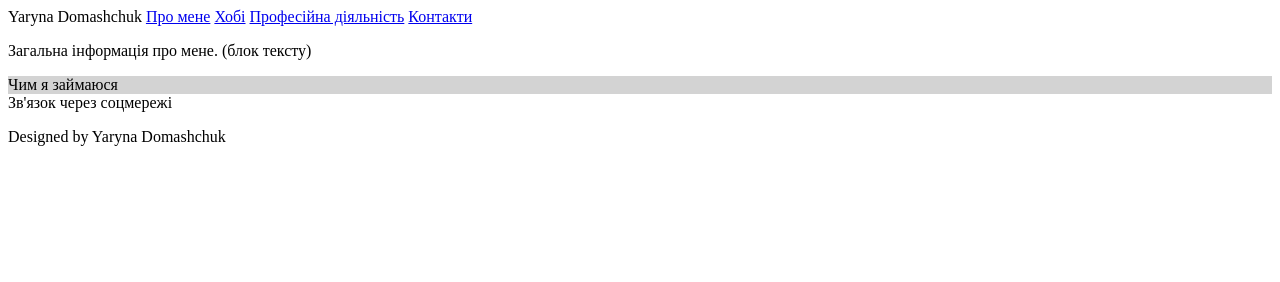
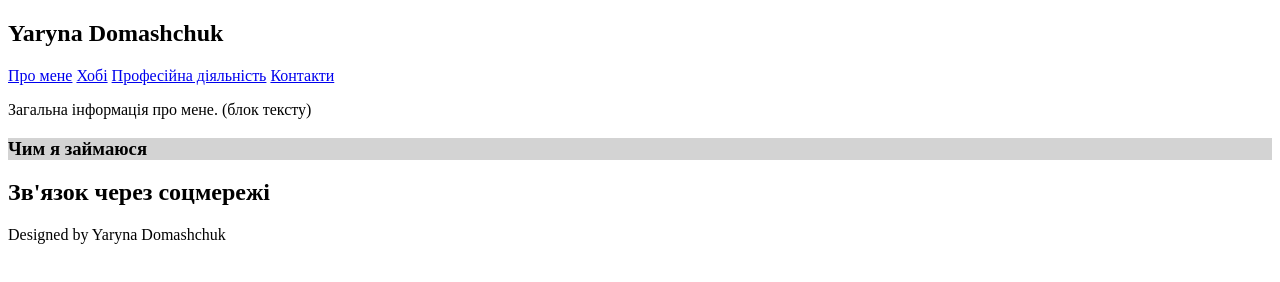
Before and after one commit to yaryna-domashchuk/lection2, a plain HTML site: page index.html in a window 1280 px wide. Drawn offline with Linux system fonts and the light colour scheme.

Commit message:
initial commit

```diff
--- a/index.html
+++ b/index.html
@@ -6,7 +6,7 @@
     </head>
     <body>
         <nav>
-                <h>Yaryna Domashchuk</h>
+                <h1>Yaryna Domashchuk</h1>
                 <a href="/about me/">Про мене</a>
                 <a href="/hobbies/">Хобі</a>
                 <a href="/work/">Професійна діяльність</a>
@@ -20,14 +20,14 @@
             </section>
 
             <section style="background-color:lightgrey;">
-                <h>Чим я займаюся</h>
+                <h1>Чим я займаюся</h1>
             </section>
 
 
         </article>
 
         <footer>
-            <h>Зв'язок через соцмережі</h>
+            <h2>Зв'язок через соцмережі</h2>
 
 
             <p>Designed by Yaryna Domashchuk</p>
```
